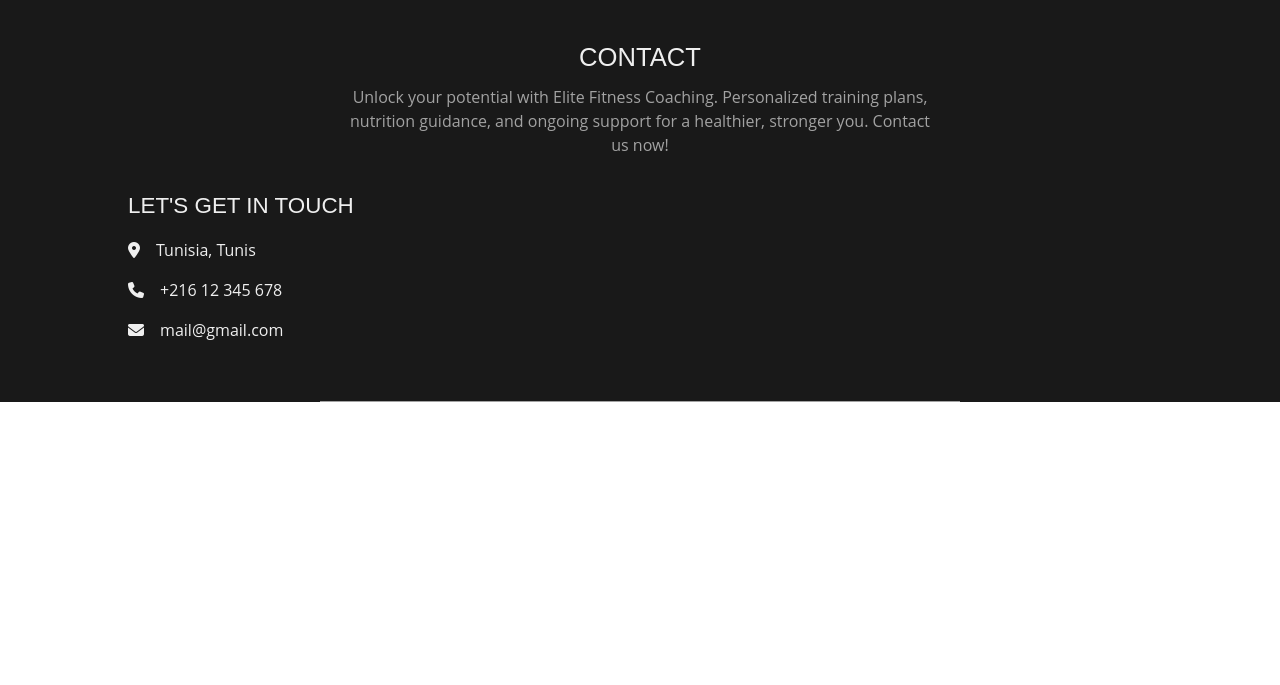
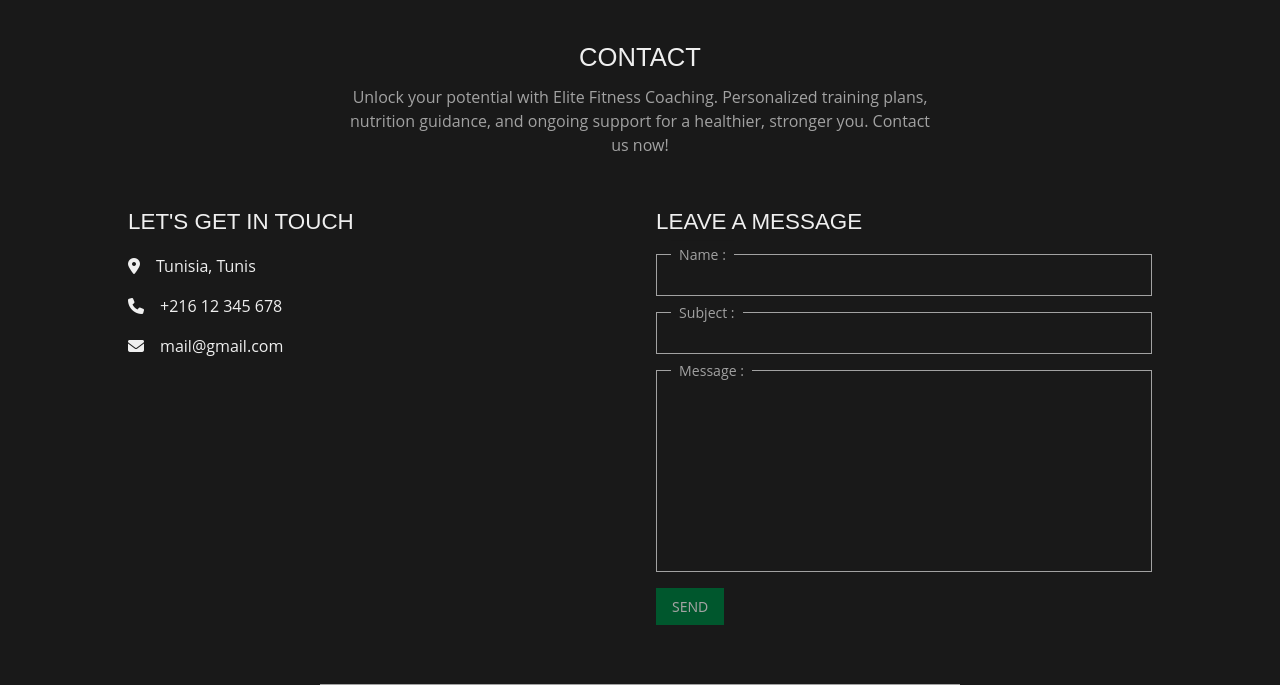
Before and after one commit to Aziztheprogrammer/FintessCoach-Project, a plain HTML site: page index.html in a window 1280 px wide. Shown: the part 3325-4010 px from the top of the page. Before the commit the page ends 3727 px from the top, so only its background shows below. Drawn offline with nearby package versions, Linux system fonts and the light colour scheme; a web font is replaced by a local one.

Commit message:
Finishing Contact Section

```diff
--- a/index.html
+++ b/index.html
@@ -286,7 +286,24 @@
 					</div>
 				</div>
 				<form>
-
+					<h3>
+						Leave a message
+					</h3>
+					<div class="form__name">
+						<label for="form__name">Name :</label>
+						<input type="text" id="form__name">
+					</div>
+					<div class="form__subject">
+						<label for="form__subject">Subject :</label>
+						<input type="text" id="form__subject">
+					</div>
+					<div class="form__message">
+						<label for="form__message">Message :</label>
+						<input type="text" id="form__message">
+					</div>
+					<div class="form__submit">
+						<input type="submit" value="Send" id="form__submit">
+					</div>
 				</form>
 			</div>
 		</div>
--- a/style/styles.scss
+++ b/style/styles.scss
@@ -510,7 +510,7 @@ section.contact-section {
         }
 
         .contact-section__content {
-            margin-top: 32px;
+            margin-top: 48px;
             display: grid;
             grid-template-columns: 1fr 1fr;
             gap: 32px;
@@ -523,7 +523,6 @@ section.contact-section {
 
                 @media (max-width: 768px) {
                     font-size: 14px;
-                    text-align: center;
                 }
 
                 @media (max-width: 640px) {
@@ -543,9 +542,65 @@ section.contact-section {
                     display: flex;
                     align-items: center;
                     gap: 16px;
+                }
+            }
 
-                    @media (max-width: 768px) {
-                        justify-content: center;
+            form {
+
+                @media (max-width: 768px) {
+                    font-size: 14px;
+                }
+
+                @media (max-width: 640px) {
+                    font-size: 12px;
+                }
+
+                h3 {
+                    font-family: Montserrat, sans-serif;
+                    text-transform: uppercase;
+                    font-size: 1.4em;
+                }
+
+                > div {
+                    margin-top: 16px;
+                    border: 1px $third-color solid;
+                    position: relative;
+
+                    &.form__submit {
+                        border: none;
+                    }
+
+                    label {
+                        color: $third-color;
+                        background-color: $main-color;
+                        padding: 4px 8px;
+                        font-family: "Open Sans", sans-serif;
+                        font-size: 0.88em;
+                        position: absolute;
+                        top: 0px;
+                        left: 1em;
+                        transform: translateY(-50%);
+                    }
+
+                    input {
+                        width: 100%;
+                        padding: 8px;
+                        color: $white;
+                        background-color: transparent;
+
+                        &#form__submit {
+                            @extend %button-main-style;
+                            width: fit-content;
+                            cursor: pointer;
+                        }
+
+                        &#form__message {
+                            min-height: 200px;
+                        }
+
+                        &:focus {
+                            outline: none;
+                        }
                     }
                 }
             }
```
Also changed, not shown: style/styles.css, 1 other file.
